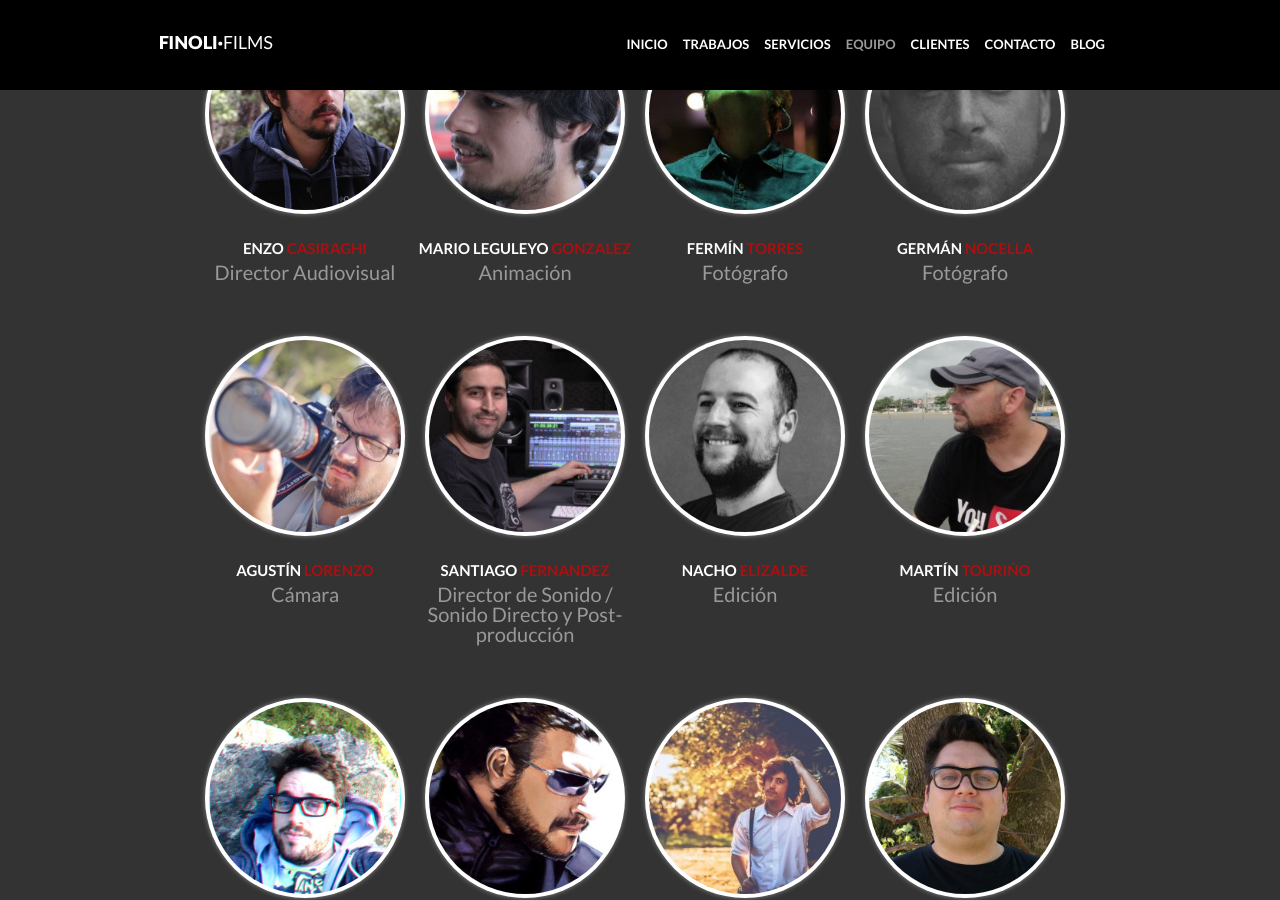
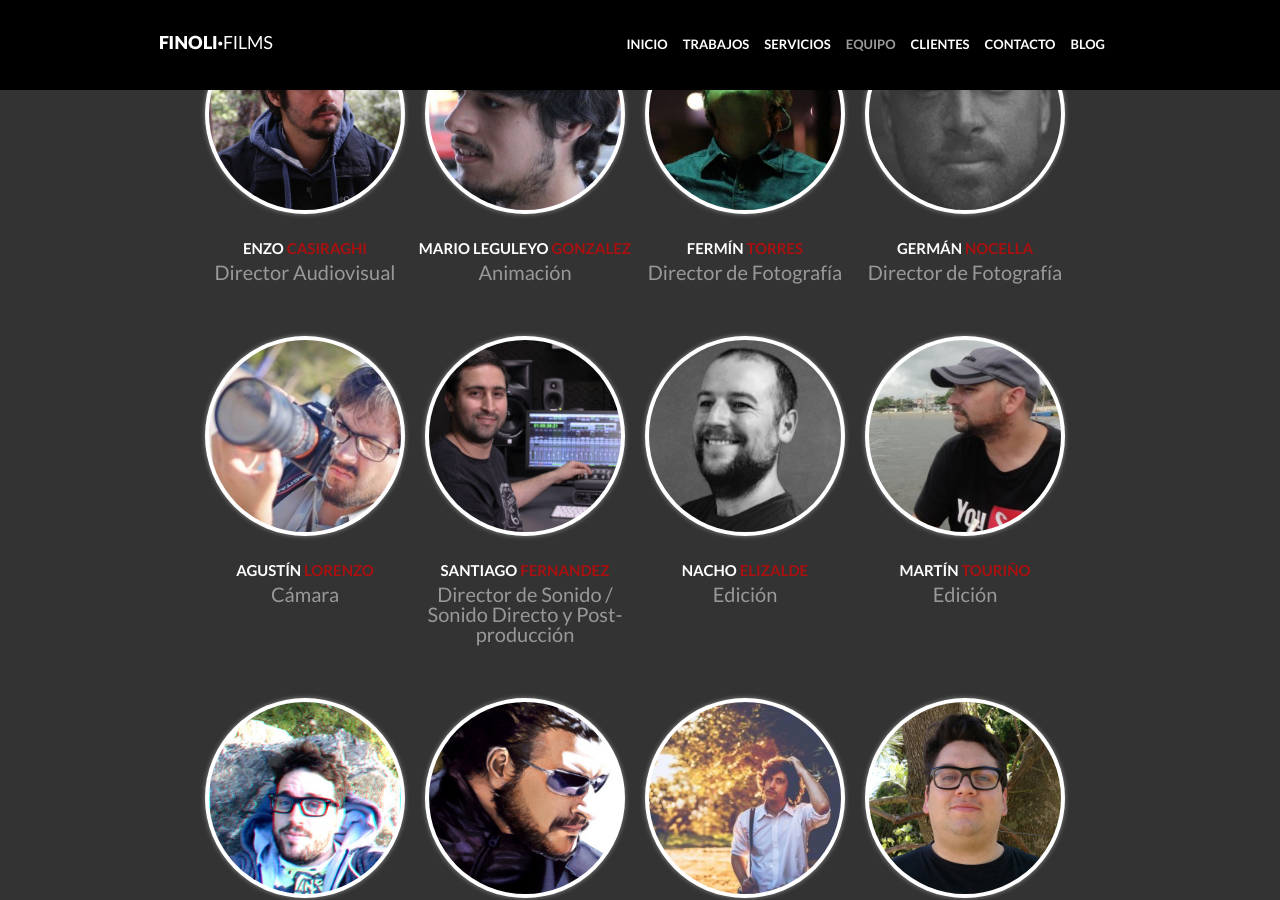
Before and after one commit to leog/FinoliFilms-Web, a Jekyll site: the page built from index.html, in a window 1280 px wide and 900 px high, scrolled down 5087 px. Built offline with Jekyll 4.4.1, drawn with Linux system fonts in a browser that asks for light colours.

Commit message:
Update finolis.yml

```diff
--- a/_data/finolis.yml
+++ b/_data/finolis.yml
@@ -24,11 +24,11 @@
 
 - nombre: Fermín
   apellido: Torres
-  posicion: Fotógrafo
+  posicion: Director de Fotografía
 
 - nombre: Germán
   apellido: Nocella
-  posicion: Fotógrafo
+  posicion: Director de Fotografía
 
 - nombre: Agustín
   apellido: Lorenzo
```
